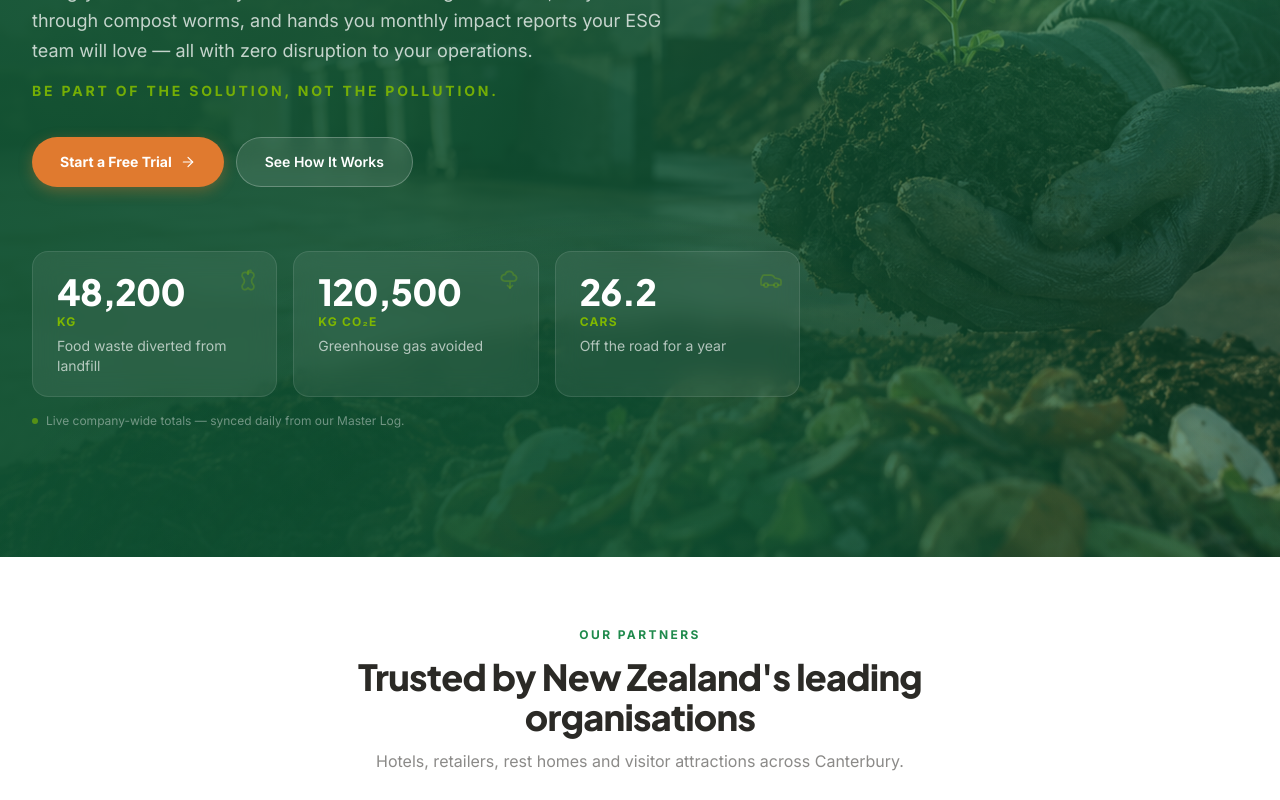
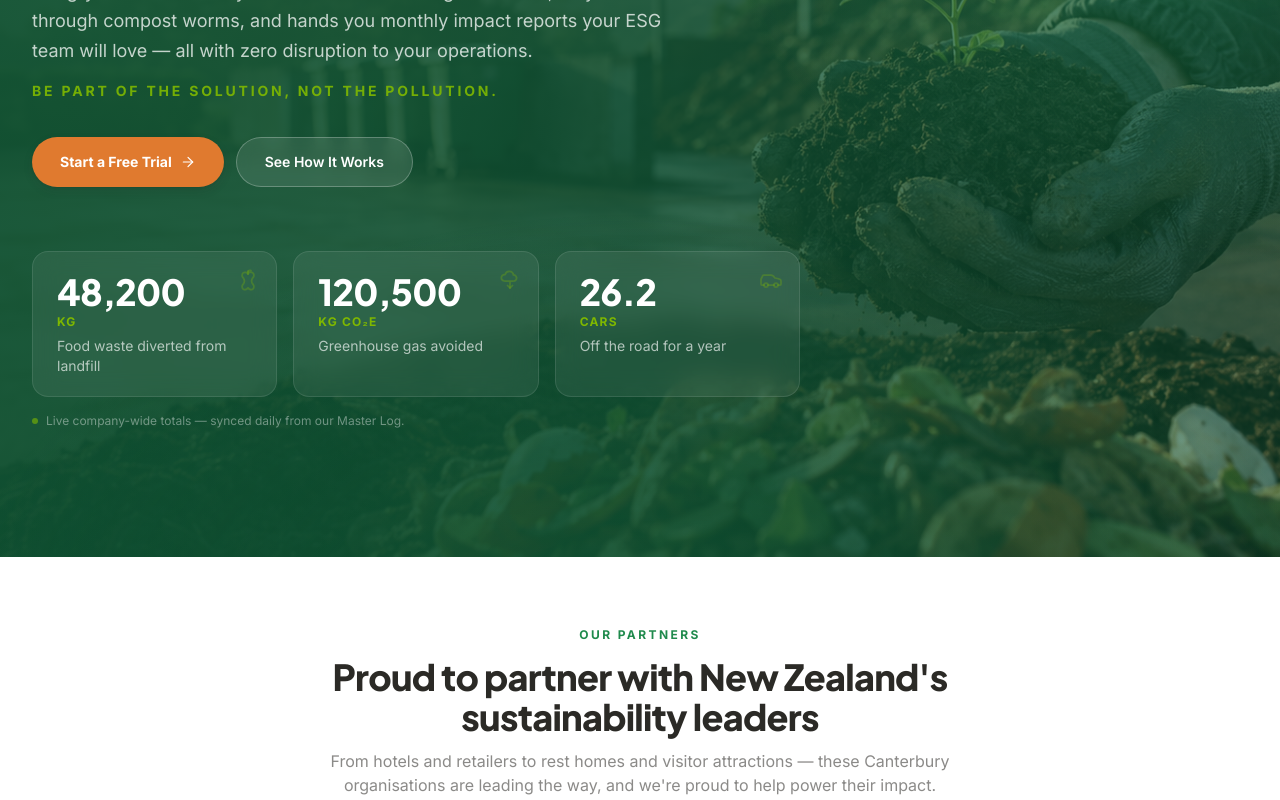
Before and after one commit to eunbitjang/hungry-worms, a Next.js app: page / in a window 1280 px wide. Shown: the part 420-1220 px from the top of the page. Built offline with nearby package versions, Linux system fonts and the light colour scheme; no server answers; the database is empty.

Commit message:
button design updates

```diff
--- a/app/about/page.tsx
+++ b/app/about/page.tsx
@@ -157,15 +157,14 @@ export default function AboutPage() {
               Canterbury locals, sustainability advocates, and worm enthusiasts.
             </p>
           </Reveal>
-          {/* Group photo */}
-          <Reveal className="overflow-hidden rounded-3xl shadow-[var(--shadow-card)]">
+          {/* Group photo — kept modest in size */}
+          <Reveal className="mx-auto max-w-2xl overflow-hidden rounded-3xl shadow-[var(--shadow-card)]">
             <div className="relative aspect-[16/9]">
               <Image
                 src={MEDIA.team.group}
                 alt="The Hungry Worms team"
                 fill
-                priority
-                sizes="(max-width: 1280px) 100vw, 1152px"
+                sizes="(max-width: 768px) 100vw, 672px"
                 className="object-cover"
               />
             </div>
--- a/app/globals.css
+++ b/app/globals.css
@@ -21,7 +21,8 @@
   /* Premium shadows — soft, layered, tinted toward soil */
   --shadow-card:       0 1px 2px rgba(43,42,38,0.04), 0 4px 16px rgba(43,42,38,0.06);
   --shadow-card-hover: 0 2px 4px rgba(43,42,38,0.06), 0 16px 40px rgba(43,42,38,0.12);
-  --shadow-cta:        0 4px 14px rgba(224,122,47,0.35);
+  /* Crisp neutral depth — no coloured halo (avoids a hazy glow around CTAs) */
+  --shadow-cta:        0 1px 2px rgba(43,42,38,0.10), 0 4px 10px rgba(43,42,38,0.12);
   --shadow-ring:       0 0 0 1px rgba(31,138,76,0.08);
 }
 
--- a/app/page.tsx
+++ b/app/page.tsx
@@ -203,10 +203,11 @@ export default async function HomePage() {
           <Reveal className="text-center max-w-2xl mx-auto">
             <span className="text-xs font-bold uppercase tracking-[0.2em] text-green-primary">Our partners</span>
             <h2 className="mt-3 font-display text-3xl font-extrabold text-soil sm:text-4xl">
-              Trusted by New Zealand&apos;s leading organisations
+              Proud to partner with New Zealand&apos;s sustainability leaders
             </h2>
             <p className="mt-3 text-soil/55">
-              Hotels, retailers, rest homes and visitor attractions across Canterbury.
+              From hotels and retailers to rest homes and visitor attractions — these Canterbury
+              organisations are leading the way, and we&apos;re proud to help power their impact.
             </p>
           </Reveal>
           <div className="mt-10 flex flex-wrap items-center justify-center gap-x-12 gap-y-8">
@@ -422,7 +423,7 @@ export default async function HomePage() {
 
             {/* Testimonial — laid over a photo of the Sudima hotel */}
             <Reveal delay={150}>
-              <div className="relative min-h-112 overflow-hidden rounded-3xl shadow-[var(--shadow-card)]">
+              <div className="relative min-h-[28rem] overflow-hidden rounded-3xl shadow-[var(--shadow-card)]">
                 {MEDIA.sudimaHotel ? (
                   <Image
                     src={MEDIA.sudimaHotel}
```
